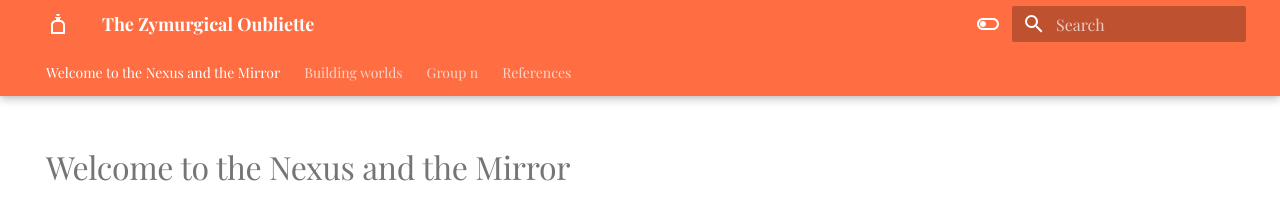
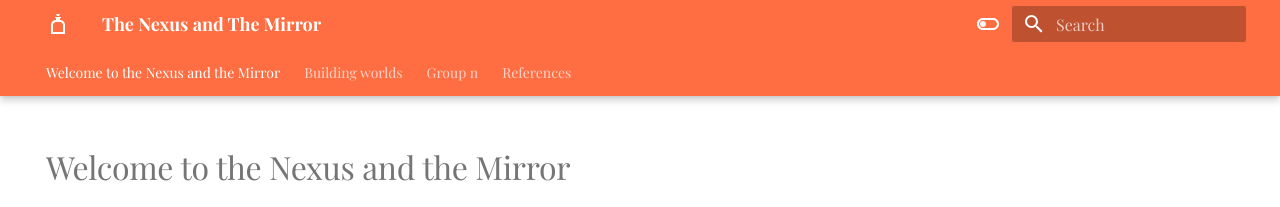
Before and after one commit to Half-Guinea-Press/nexusandmirror, an MkDocs documentation site: the page built from docs/index.md, in a window 1280 px wide. Shown: the top 207 px of the page. Built offline with MkDocs 1.6.1 and Material for MkDocs 9.7.7, drawn with Linux system fonts in a browser that asks for light colours; some web fonts are replaced; comment, search, counter and statistics services are not loaded.

Commit message:
Update mkdocs.yml

```diff
--- a/mkdocs.yml
+++ b/mkdocs.yml
@@ -1,4 +1,4 @@
-site_name: The Zymurgical Oubliette
+site_name: The Nexus and The Mirror
 theme:
     features:
     - navigation.instant
```
